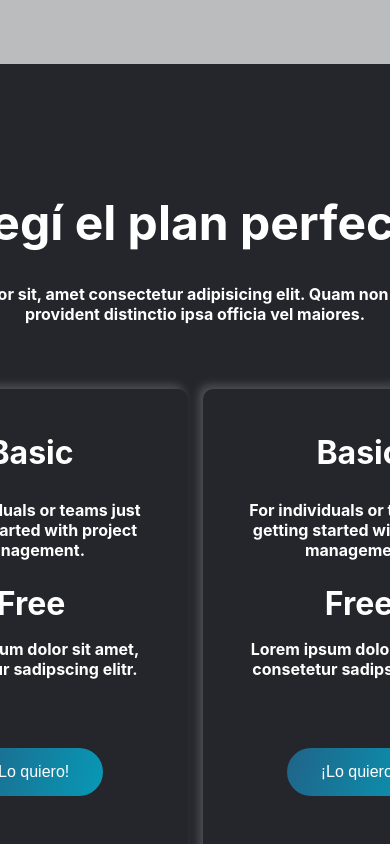
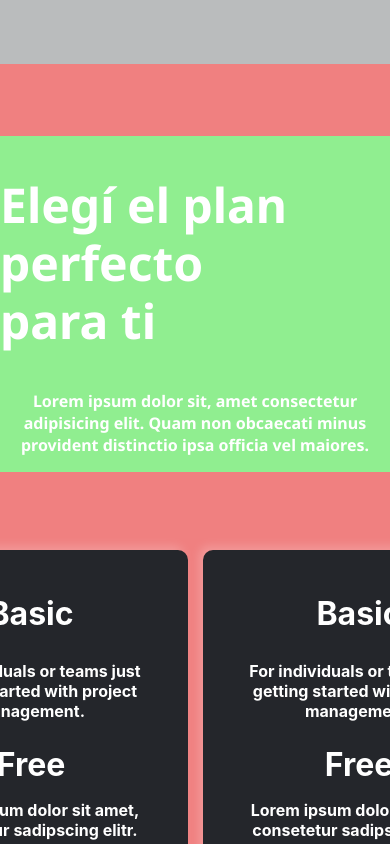
Before and after one commit to ifnoxdesarrollo/if_nox-sitio-v01, a React (Create React App) app in the folder if_nox-sitio-v01/: page / in a window 390 px wide. Shown: the part 6860-7704 px from the top of the page. Built offline with nearby package versions, Linux system fonts and the light colour scheme.

Commit message:
retoques responsive planes

```diff
--- a/if_nox-sitio-v01/src/Componentes/Planes/Planes.css
+++ b/if_nox-sitio-v01/src/Componentes/Planes/Planes.css
@@ -1,5 +1,6 @@
 .planes {
-    width: 1366px;
+    width: 100%;
+    max-width: 1250px;
     height: 1300px;
     background-color: #24262B;
 }
@@ -18,6 +19,10 @@
     height: 133px;
     text-align: center;
     margin: 72px 350px 96px;
+}
+
+.planes__contenedor__texto h2, .planes__contenedor__texto h3 {
+    font-family: var(--tipografia-ppal);
 }
 
 .planes__contenedor__cards {
@@ -134,3 +139,58 @@
     font-size: 32px;
     margin-right: 16px;
 }
+
+/*-------------------medias queries------------------*/
+
+
+@media screen and (width <= 600px) {
+    .planes {
+        background-color: lightgreen;
+        width: 100%;
+    }
+
+    .planes__contenedor {
+        max-width: 600px;
+        width: 100%;
+        height: auto;
+    }
+
+    .planes__contenedor__texto {
+        width: 100%;
+        height: auto;
+        text-align: left;
+        /* margin: 72px 350px 96px; */
+        background-color: lightgreen;
+    }
+
+    .planes__contenedor__texto__titulo {
+        font-size: 48px;
+        line-height: 58px;
+    }
+
+    .planes__contenedor__texto__subtitulo {
+        text-align: center;
+        font-size: 16px;
+    }
+
+    .planes__contenedor__cards {
+        height: 915px;
+        display: flex;
+        justify-content: center;
+        align-items: center;
+        flex-direction: row;
+    }
+
+}
+
+
+
+
+
+
+@media screen and (width <= 450px) {
+    .planes {
+        background-color: lightcoral;
+        width: 100%;
+    }
+}
--- a/if_nox-sitio-v01/src/Componentes/Planes/Planes.jsx
+++ b/if_nox-sitio-v01/src/Componentes/Planes/Planes.jsx
@@ -8,7 +8,7 @@ function Planes() {
         <div className='planes' id='planes'>
             <div className="planes__contenedor">
                 <div className="planes__contenedor__texto">
-                    <h1 className='planes__contenedor__texto__titulo'>Elegí el plan perfecto</h1>
+                    <h2 className='planes__contenedor__texto__titulo'>Elegí el plan perfecto <br />para ti</h2>
                     <h3 className='planes__contenedor__texto__subtitulo'>Lorem ipsum dolor sit, amet consectetur adipisicing elit. Quam non obcaecati minus provident distinctio ipsa officia vel maiores.</h3>
                 </div>
                 <div className="planes__contenedor__cards">
```
